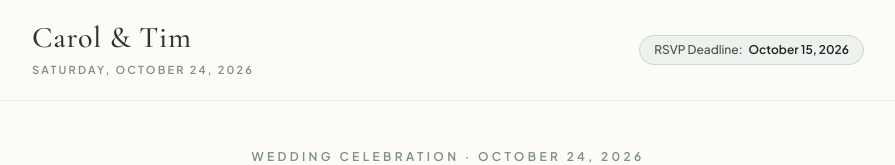
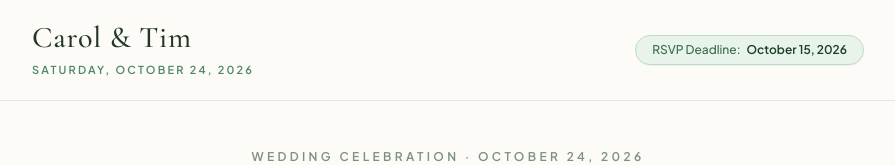
Before and after one commit to cardsandgiftske-maker/carolandtimRSVPPORTAL, a React (Vite) app: page / in a window 1280 px wide. Shown: the top 165 px of the page, without its empty margins (192-1087 px from the left). Built offline with nearby package versions, Linux system fonts and the light colour scheme; no server answers; the database is empty.

Commit message:
Update Header styles and colors

```diff
--- a/src/components/Header.tsx
+++ b/src/components/Header.tsx
@@ -2,22 +2,22 @@ import React from 'react';
 
 export const Header: React.FC = () => {
   return (
-    <header className="bg-[#FCFBF7] border-b border-[#E8ECE9]">
+    <header className="bg-[#FCFBF7] border-b border-[#E2EAE4]">
       <div className="max-w-4xl mx-auto px-4 sm:px-6 lg:px-8 py-5">
         <div className="flex flex-col sm:flex-row sm:items-center justify-between gap-3">
           <div>
-            <span className="font-serif text-2xl sm:text-3xl tracking-wide text-[#2B352E] font-medium block">
+            <span className="font-serif text-2xl sm:text-3xl tracking-wide text-[#233527] font-medium block">
               Carol & Tim
             </span>
-            <span className="text-[11px] tracking-[0.2em] uppercase text-[#7D9082] font-sans font-semibold">
+            <span className="text-[11px] tracking-[0.2em] uppercase text-[#4E8765] font-sans font-semibold">
               Saturday, October 24, 2026
             </span>
           </div>
 
           <div>
-            <span className="inline-flex items-center gap-1.5 text-xs text-[#425246] bg-[#EDF2EE] border border-[#CCD7CF] px-3.5 py-1.5 rounded-full font-medium">
-              <span>RSVP Deadline:</span>
-              <strong className="font-semibold text-[#1C261F]">October 15, 2026</strong>
+            <span className="inline-flex items-center gap-1.5 text-xs text-[#2A593A] bg-[#E8F3EC] border border-[#BDDDC7] px-4 py-1.5 rounded-full font-medium shadow-2xs">
+              <span className="text-[#3A6B4B]">RSVP Deadline:</span>
+              <strong className="font-semibold text-[#1B3F27]">October 15, 2026</strong>
             </span>
           </div>
         </div>
```
